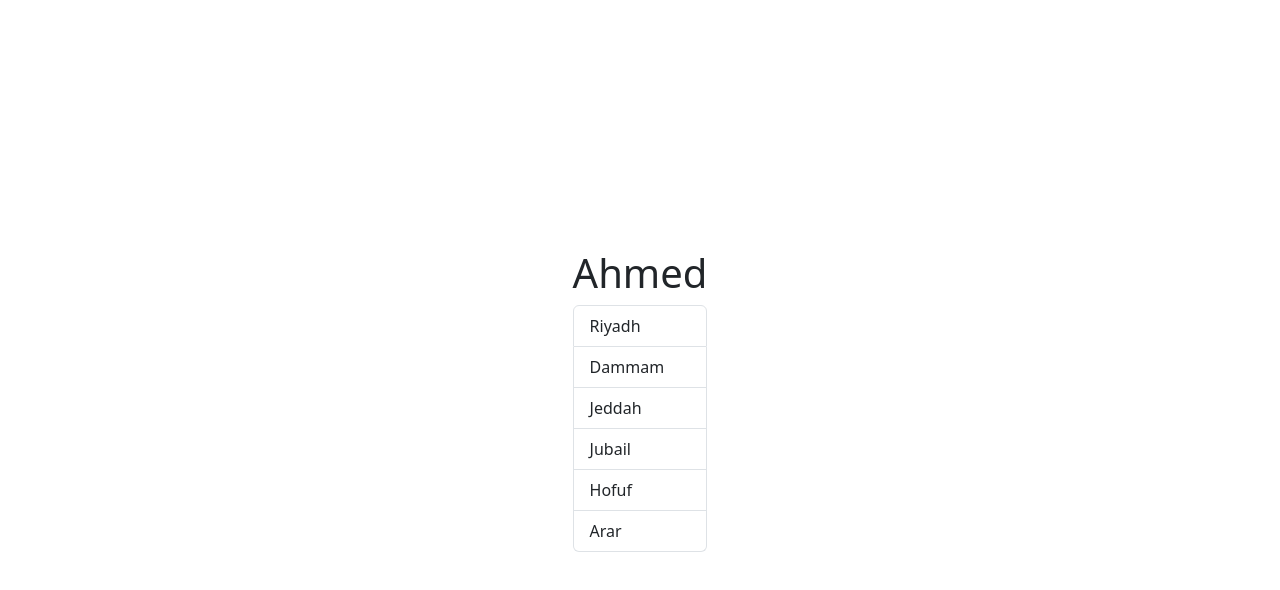
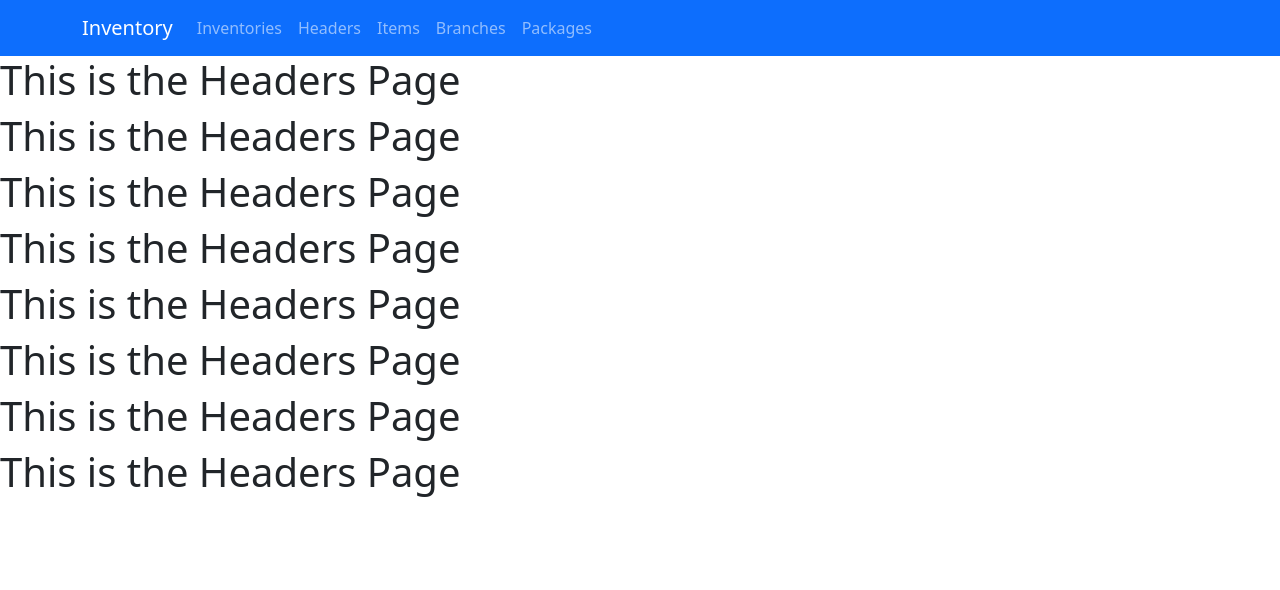
Before and after one commit to ahmed-abdrhmn/InventoryDatabase-React, a React (Vite) app: page /Headers in a window 1280 px wide. Shown: the top 590 px of the page. Built offline with nearby package versions, Linux system fonts and the light colour scheme.

Commit message:
Routing is working now

```diff
--- a/package.json
+++ b/package.json
@@ -12,7 +12,9 @@
   "dependencies": {
     "bootstrap": "^5.3.2",
     "react": "^18.2.0",
-    "react-dom": "^18.2.0"
+    "react-bootstrap": "^2.9.1",
+    "react-dom": "^18.2.0",
+    "react-router-dom": "^6.20.1"
   },
   "devDependencies": {
     "@types/react": "^18.2.37",
--- a/src/App.css
+++ b/src/App.css
@@ -1,4 +1,4 @@
-* {
+/** {
     margin: 0px;
 }
 
@@ -8,4 +8,4 @@ body, html {
     align-items: center;
     justify-content: center;
     display: flex;
-}
+}*/
--- a/src/App.tsx
+++ b/src/App.tsx
@@ -1,9 +1,15 @@
-import './App.css'
-import ListGroup from './components/ListGroup'
+import './App.css';
+//import ListGroup from './components/ListGroup';
+import Nav from 'react-bootstrap/Nav';
+import Navbar from 'react-bootstrap/Navbar';
+import MyNavbar from './components/MyNavbar';
+import { Outlet } from 'react-router-dom';
 
 function App() {
-  const list = ['Riyadh','Dammam','Jeddah','Jubail','Hofuf','Arar']
-  return <ListGroup title='Ahmed' list={list} onClick={(item)=>console.log(item)} />
+  return <>
+    <MyNavbar />
+    <Outlet />
+  </>
 }
 
 export default App;
--- /dev/null
+++ b/src/components/MyNavbar.tsx
@@ -0,0 +1,26 @@
+import Nav from 'react-bootstrap/Nav'
+import Navbar from 'react-bootstrap/Navbar'
+import Container from 'react-bootstrap/Container'
+import {Link} from 'react-router-dom';
+
+function MyNavbar(){
+    return (
+        <Navbar expand="lg" className="bg-primary" data-bs-theme="dark">
+        <Container>
+          <Navbar.Brand>Inventory</Navbar.Brand>
+          <Navbar.Toggle aria-controls="basic-navbar-nav" />
+          <Navbar.Collapse id="basic-navbar-nav">
+            <Nav className="me-auto">
+              <Nav.Link as={Link} to="/inventory">Inventories</Nav.Link>
+              <Nav.Link as={Link} to="/headers">Headers</Nav.Link>
+              <Nav.Link as={Link} to="/Items">Items</Nav.Link>
+              <Nav.Link as={Link} to="/Branches">Branches</Nav.Link>
+              <Nav.Link as={Link} to="/Packages">Packages</Nav.Link>
+            </Nav>
+          </Navbar.Collapse>
+        </Container>
+      </Navbar>
+    )
+}
+
+export default MyNavbar;
--- /dev/null
+++ b/src/components/Pages/Branch.tsx
@@ -0,0 +1,9 @@
+import { ReactNode } from "react";
+
+const times = 8;
+
+function Branch(): ReactNode[]{
+    return new Array(times).fill(<h1>This is the Branch Page</h1>)
+}
+
+export default Branch;
--- /dev/null
+++ b/src/components/Pages/Header.tsx
@@ -0,0 +1,9 @@
+import { ReactNode } from "react";
+
+const times = 8;
+
+function Headers(): ReactNode[]{
+    return new Array(times).fill(<h1>This is the Headers Page</h1>)
+}
+
+export default Headers;
--- /dev/null
+++ b/src/components/Pages/Inventory.tsx
@@ -0,0 +1,9 @@
+import { ReactNode } from "react";
+
+const times = 8;
+
+function Inventory(): ReactNode[]{
+    return new Array(times).fill(<h1>This is the Inventory Page</h1>)
+}
+
+export default Inventory;
--- /dev/null
+++ b/src/components/Pages/Item.tsx
@@ -0,0 +1,9 @@
+import { ReactNode } from "react";
+
+const times = 8;
+
+function Item(): ReactNode[]{
+    return new Array(times).fill(<h1>This is the Item Page</h1>)
+}
+
+export default Item;
--- /dev/null
+++ b/src/components/Pages/Package.tsx
@@ -0,0 +1,9 @@
+import { ReactNode } from "react";
+
+const times = 8;
+
+function Package(): ReactNode[]{
+    return new Array(times).fill(<h1>This is the Package Page</h1>)
+}
+
+export default Package;
--- a/src/main.tsx
+++ b/src/main.tsx
@@ -1,10 +1,47 @@
-import React from 'react'
-import ReactDOM from 'react-dom/client'
-import App from './App.tsx'
+import React from 'react';
+import ReactDOM from 'react-dom/client';
+import App from './App.tsx';
+import Headers from './components/Pages/Header.tsx';
+import Inventory from './components/Pages/Inventory.tsx';
+import Package from './components/Pages/Package.tsx';
+import Item from './components/Pages/Item.tsx';
+import Branch from './components/Pages/Branch.tsx';
+
+import { createBrowserRouter, Route, RouterProvider } from 'react-router-dom';
+
 import 'bootstrap/dist/css/bootstrap.css'
+
+const router = createBrowserRouter([
+  {
+    path: '/',
+    element: <App />,
+    children: [
+      {
+        path: 'Headers',
+        element: <Headers />
+      },
+      {
+        path: 'Inventory',
+        element: <Inventory />
+      },
+      {
+        path: 'Packages',
+        element: <Package />
+      },
+      {
+        path: 'Items',
+        element: <Item />
+      },
+      {
+        path: 'Branches',
+        element: <Branch />
+      }
+    ]
+  }
+]);
 
 ReactDOM.createRoot(document.getElementById('root')!).render(
   <React.StrictMode>
-    <App />
+    <RouterProvider router={router} />
   </React.StrictMode>,
 )
```
Also changed, not shown: 1 other file (tests, documents, lock files or other folders).
